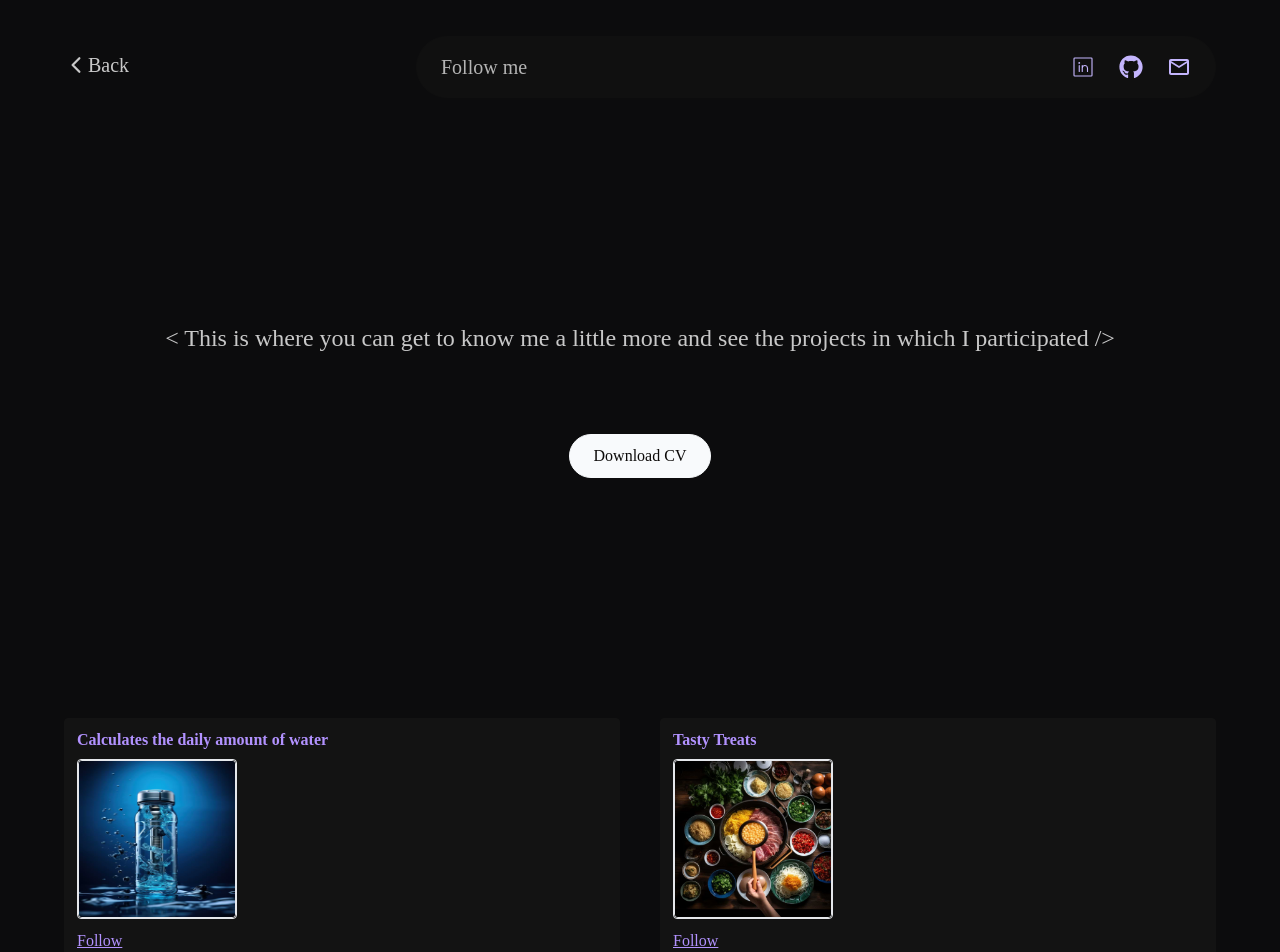
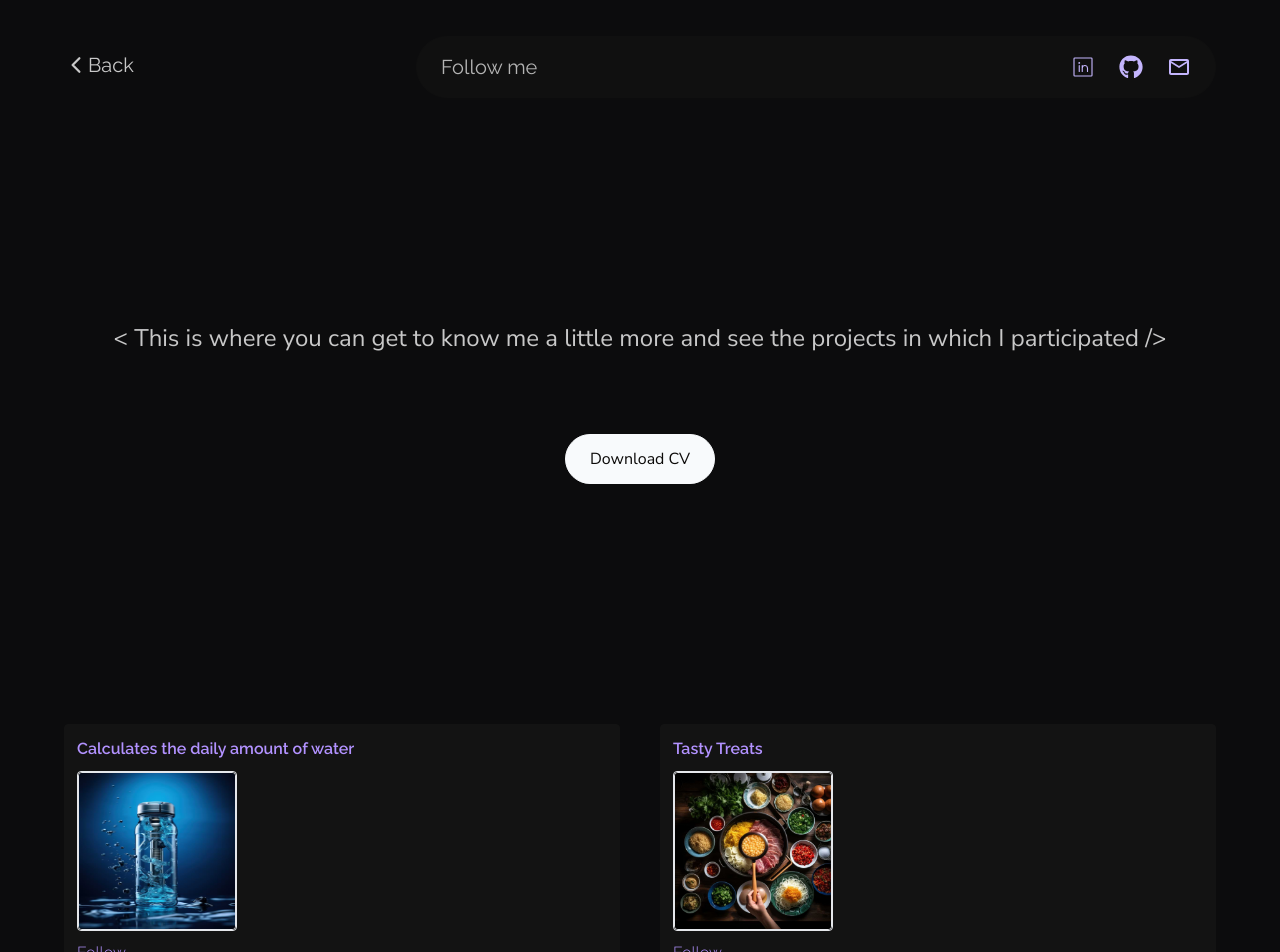
Before and after one commit to HannaNikola/my-portfolio, a Next.js app: page /portfolio in a window 1280 px wide. Shown: the top 952 px of the page. Built offline with nearby package versions, Linux system fonts and the light colour scheme.

Commit message:
add-font

```diff
--- a/next.config.mjs
+++ b/next.config.mjs
@@ -1,6 +1,16 @@
 /** @type {import('next').NextConfig} */
 const nextConfig = {
+   webpack: (config) => {
+  config.resolve.alias.canvas = false;
 
+  return config;
+ }
 };
 
 export default nextConfig;
+
+// webpack: (config) => {
+// +   config.resolve.alias.canvas = false;
+
+// +   return config;
+// + },
--- a/src/app/globals.css
+++ b/src/app/globals.css
@@ -1,7 +1,21 @@
+@import url('https://fonts.googleapis.com/css2?family=Raleway:wght@100..900&display=swap');
+@import url('https://fonts.googleapis.com/css2?family=Nunito+Sans:ital,opsz,wght@0,6..12,200..1000;1,6..12,200..1000&family=Raleway:ital,wght@0,100..900;1,100..900&display=swap');
 
 @tailwind base;
 @tailwind components;
 @tailwind utilities;
+
+
+
+@layer base {
+  html {
+    background-color: #0C0C0D;
+    color: #C8C8C8;
+    font-family: 'Raleway', sans-serif;
+    font-size: 16px;
+  }
+}
+
 
 * {
   box-sizing: border-box;
@@ -15,69 +29,44 @@ li{
 
 
 
-body {
-  background-color: #0C0C0D;
-  color: #C8C8C8;
-  font-family: Raleway;
-  font-size: 16px;
-  font-style: normal;
-  font-weight: 400;
-
-}
+/* Font */
 
 
-/* Font */
 
 .text-h1 {
-  font-family: Raleway;
+  font-family: 'Raleway', sans-serif;
   font-size: 32px;
-  font-style: normal;
   font-weight: 500;
 }
 
-
-
 .text-h2 {
-  font-family: Raleway;
+  font-family: 'Raleway', sans-serif;
   font-size: 32px;
-  font-style: normal;
   font-weight: 400;
-  line-height: normal;
 }
 
-
 .text-nunito {
-  font-family: Nunito;
-    font-size: 16px;
-    font-style: normal;
-    font-weight: 400;
-    line-height: normal;
+  font-family: 'Nunito Sans', sans-serif;
+  font-size: 16px;
+  font-weight: 400;
 }
 
-.text-nunito-second{
-font-family: Nunito;
+.text-nunito-second {
+  font-family: 'Nunito Sans', sans-serif;
   font-size: 20px;
-  font-style: normal;
   font-weight: 400;
-  line-height: normal;
-
 }
 
+.text-secondary {
+  font-family: 'Raleway', sans-serif;
+  font-size: 16px;
+  font-weight: 600;
+}
 
-.text-secondary{
-
-  font-family: Raleway;
-    font-size: 16px;
-    font-style: normal;
-    font-weight: 600;
-    line-height: normal;
-}
 .text-accent {
-font-family: Raleway;
+  font-family: 'Raleway', sans-serif;
   font-size: 16px;
-  font-style: normal;
   font-weight: 300;
-  line-height: normal;
 }
 
 
--- a/tailwind.config.js
+++ b/tailwind.config.js
@@ -25,6 +25,10 @@ module.exports = {
         laptop: '960px',
         desktop: '1140px',
       },
+      fontFamily: {
+        sans: ['Raleway', 'sans-serif'],
+        nunito: ['Nunito Sans', 'sans-serif'],
+      },
     },
     extend: {
       colors: {
```
